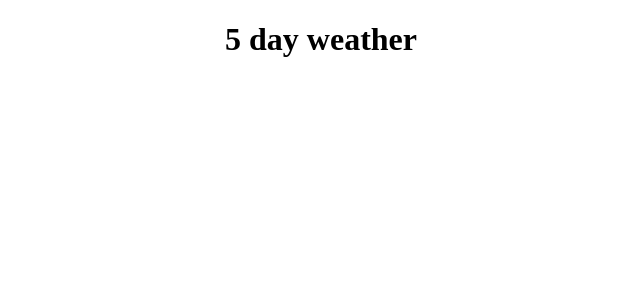
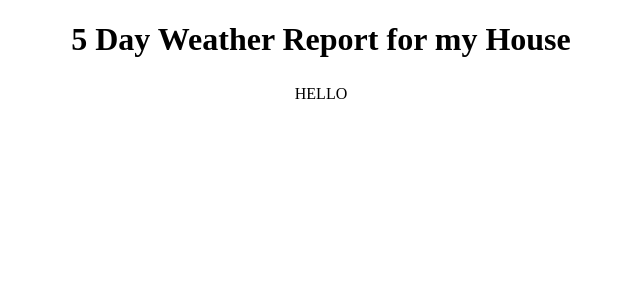
Before and after one commit to ZsaZsa6/5dayweather, a React (Create React App) app: page / in a window 1280 px wide. Shown: the top 300 px of the page, without its empty margins (319-959 px from the left). Built offline with nearby package versions, Linux system fonts and the light colour scheme.

Commit message:
touchup of files, work on query

```diff
--- a/public/index.html
+++ b/public/index.html
@@ -9,35 +9,11 @@
       name="description"
       content="Web site created using create-react-app"
     />
-    <link rel="apple-touch-icon" href="%PUBLIC_URL%/logo192.png" />
-    <!--
-      manifest.json provides metadata used when your web app is installed on a
-      user's mobile device or desktop. See https://developers.google.com/web/fundamentals/web-app-manifest/
-    -->
-    <link rel="manifest" href="%PUBLIC_URL%/manifest.json" />
-    <!--
-      Notice the use of %PUBLIC_URL% in the tags above.
-      It will be replaced with the URL of the `public` folder during the build.
-      Only files inside the `public` folder can be referenced from the HTML.
-
-      Unlike "/favicon.ico" or "favicon.ico", "%PUBLIC_URL%/favicon.ico" will
-      work correctly both with client-side routing and a non-root public URL.
-      Learn how to configure a non-root public URL by running `npm run build`.
-    -->
-    <title>React App</title>
+    <title>5 Day Weather Report</title>
   </head>
   <body>
-    <noscript>You need to enable JavaScript to run this app.</noscript>
+
     <div id="root"></div>
-    <!--
-      This HTML file is a template.
-      If you open it directly in the browser, you will see an empty page.
 
-      You can add webfonts, meta tags, or analytics to this file.
-      The build step will place the bundled scripts into the <body> tag.
-
-      To begin the development, run `npm start` or `yarn start`.
-      To create a production bundle, use `npm run build` or `yarn build`.
-    -->
   </body>
 </html>
--- a/src/App.js
+++ b/src/App.js
@@ -8,7 +8,7 @@ function App() {
     <div className="App">
       <header>
 
-        <h1>5 day weather</h1>
+        <h1>5 Day Weather Report for my House</h1>
 
       </header>
       <Days/>
--- a/src/Days.js
+++ b/src/Days.js
@@ -1,17 +1,18 @@
 import React from 'react';
 
 
-const baseUrl = 'https://api.openweathermap.org/data/2.5/onecall?lat={34.720902}&lon={-96.919178}&exclude={current,minutely,hourly,alerts}&appid={ba1e83d61cbe3a4871a33ffc3893e95a}';
+const baseUrl = 'https://api.openweathermap.org/data/2.5/onecall?lat={34.720902}&lon={-96.919178}&units={imperial}&exclude={current,minutely,hourly,alerts}&appid={ba1e83d61cbe3a4871a33ffc3893e95a}';
 
 export function highsLows() {
 
     return fetch(baseUrl).then(response => response.json());
 
+
 }
 export function Days() {
     return(
         <div>
-        <div className="day-container">
+        <div className="day-container">HELLO
 
         </div>
 
--- a/src/index.css
+++ b/src/index.css
@@ -1 +1 @@
-.day-container {display: flex; width: 100%; justify-content: center; padding-top: 5px}
+.day-container {display: flex; width: 100%; justify-content: center; padding-top: 5px; box-sizing: border-box;}
--- a/src/index.js
+++ b/src/index.js
@@ -1,6 +1,6 @@
 import React from 'react';
 import ReactDOM from 'react-dom';
-// import './index.css';
+import './index.css';
 import App from './App';
 
 
```
Also changed, not shown: public/logo192.png (deleted), public/logo512.png (deleted).
